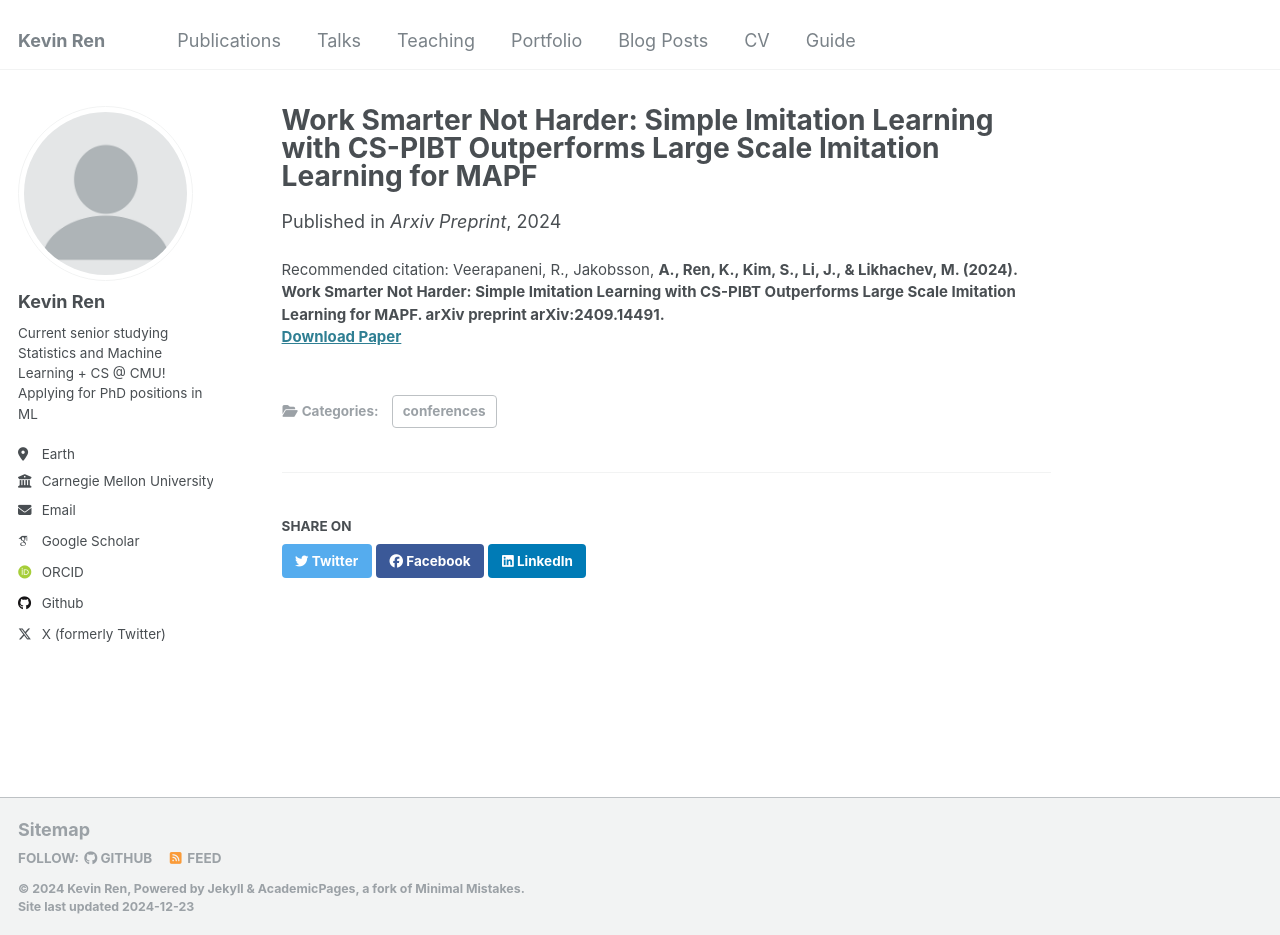
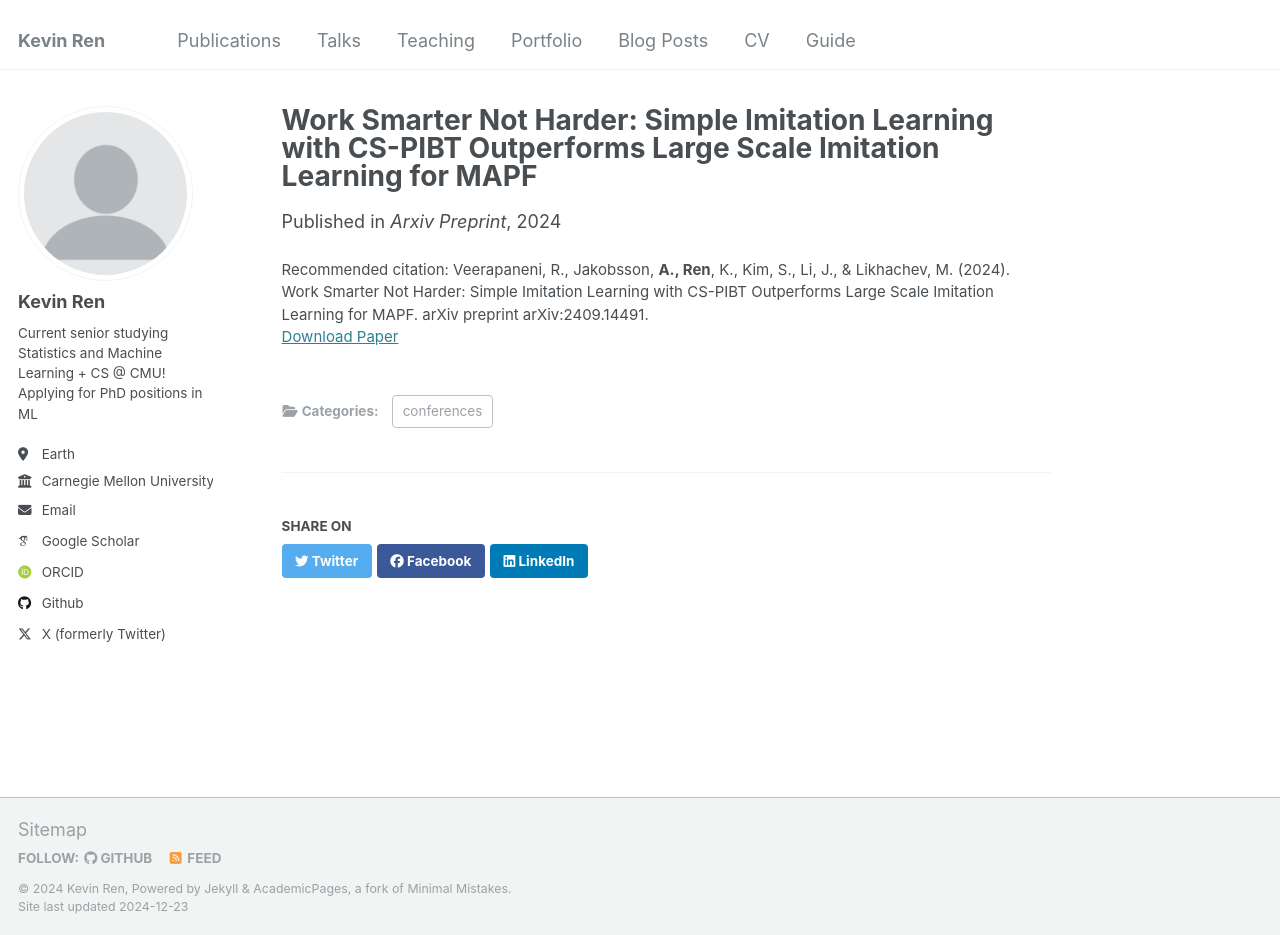
Before and after one commit to renkevin9/renkevin9.github.io, a Jekyll site: the page built from _publications/icra2025.md, in a window 1280 px wide and 935 px high. Built offline with Jekyll 4.4.1, drawn with Linux system fonts in a browser that asks for light colours; some web fonts are replaced.

Commit message:
bold fix

```diff
--- a/_publications/icra2025.md
+++ b/_publications/icra2025.md
@@ -7,5 +7,5 @@ excerpt: 'Follow-up paper on MAPF, doing large-scale training of GNNs for MAPF f
 date: 2024-09-22
 venue: 'Arxiv Preprint'
 paperurl: 'https://arxiv.org/abs/2409.14491'
-citation: 'Veerapaneni, R., Jakobsson, <b>A., Ren<b>, K., Kim, S., Li, J., & Likhachev, M. (2024). Work Smarter Not Harder: Simple Imitation Learning with CS-PIBT Outperforms Large Scale Imitation Learning for MAPF. arXiv preprint arXiv:2409.14491.'
+citation: 'Veerapaneni, R., Jakobsson, <b>A., Ren</b>, K., Kim, S., Li, J., & Likhachev, M. (2024). Work Smarter Not Harder: Simple Imitation Learning with CS-PIBT Outperforms Large Scale Imitation Learning for MAPF. arXiv preprint arXiv:2409.14491.'
 ---
```
